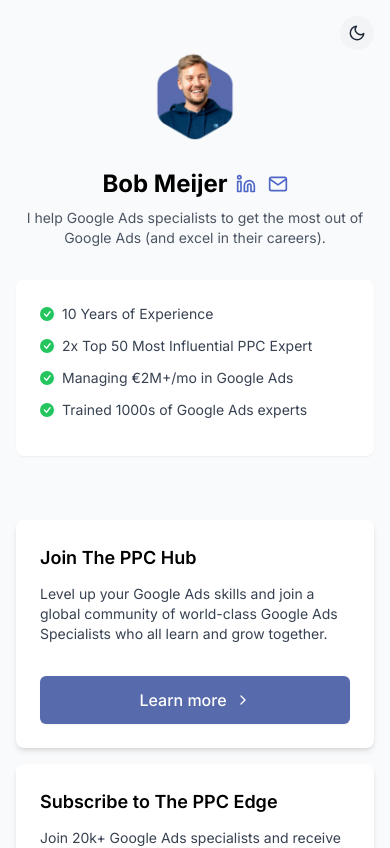
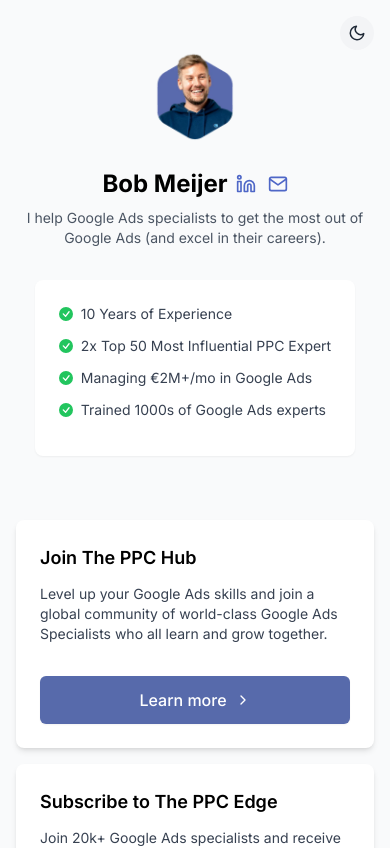
Before and after one commit to bobmeijer/linktree-alternative, a Next.js app: page / in a window 390 px wide. Shown: the top 848 px of the page. Built offline with nearby package versions, Linux system fonts and the light colour scheme.

Commit message:
Fix profile and USP box width alignment using direct DOM manipulation

```diff
--- a/app/components/Profile.tsx
+++ b/app/components/Profile.tsx
@@ -41,8 +41,9 @@
 
   return (
     <div className="mb-8 w-full">
+      {/* Profile section */}
       <div className="flex flex-col items-center mb-8">
-        <div className="profile-section flex flex-col md:flex-row items-center text-center md:text-left md:items-start gap-6 w-full max-w-sm sm:max-w-md md:max-w-lg">
+        <div id="profileSection" className="profile-section flex flex-col md:flex-row items-center text-center md:text-left md:items-start gap-6 w-full max-w-sm sm:max-w-md md:max-w-lg">
           <div className="profile-image mb-0">
             <Image
               src={image}
@@ -89,9 +90,13 @@
         </div>
       </div>
 
+      {/* USP box section */}
       {credentials.length > 0 && (
         <div className="w-full flex justify-center mb-8">
-          <div className="credentials-list bg-white dark:bg-gray-800 p-6 rounded-lg shadow-sm w-full mx-auto md:w-auto md:min-w-fit" style={{ maxWidth: 'var(--profile-width, 32rem)' }}>
+          <div
+            id="credentialsBox"
+            className="credentials-list bg-white dark:bg-gray-800 p-6 rounded-lg shadow-sm mx-auto"
+          >
             {credentials.map((credential, index) => (
               <div key={index} className="flex items-center mb-3">
                 <span className="text-green-500 mr-2 flex-shrink-0">
@@ -104,18 +109,21 @@
         </div>
       )}
 
+      {/* Script to match credentials box width with profile section width */}
       <script dangerouslySetInnerHTML={{
         __html: `
           document.addEventListener('DOMContentLoaded', function() {
-            function updateWidth() {
-              const profileSection = document.querySelector('.profile-section');
-              if (profileSection) {
+            const updateWidth = () => {
+              const profileSection = document.getElementById('profileSection');
+              const credentialsBox = document.getElementById('credentialsBox');
+
+              if (profileSection && credentialsBox) {
                 const width = profileSection.offsetWidth;
-                document.documentElement.style.setProperty('--profile-width', width + 'px');
+                credentialsBox.style.width = width + 'px';
               }
-            }
+            };
 
-            // Update on load and resize
+            // Update initially and on window resize
             updateWidth();
             window.addEventListener('resize', updateWidth);
           });
--- a/app/globals.css
+++ b/app/globals.css
@@ -6,7 +6,6 @@
   --foreground-rgb: 0, 0, 0;
   --background-rgb: 249, 250, 251;
   --primary-color: 87, 106, 171;
-  --profile-width: 32rem; /* Default value, will be updated by JS */
 }
 
 .dark {
```
